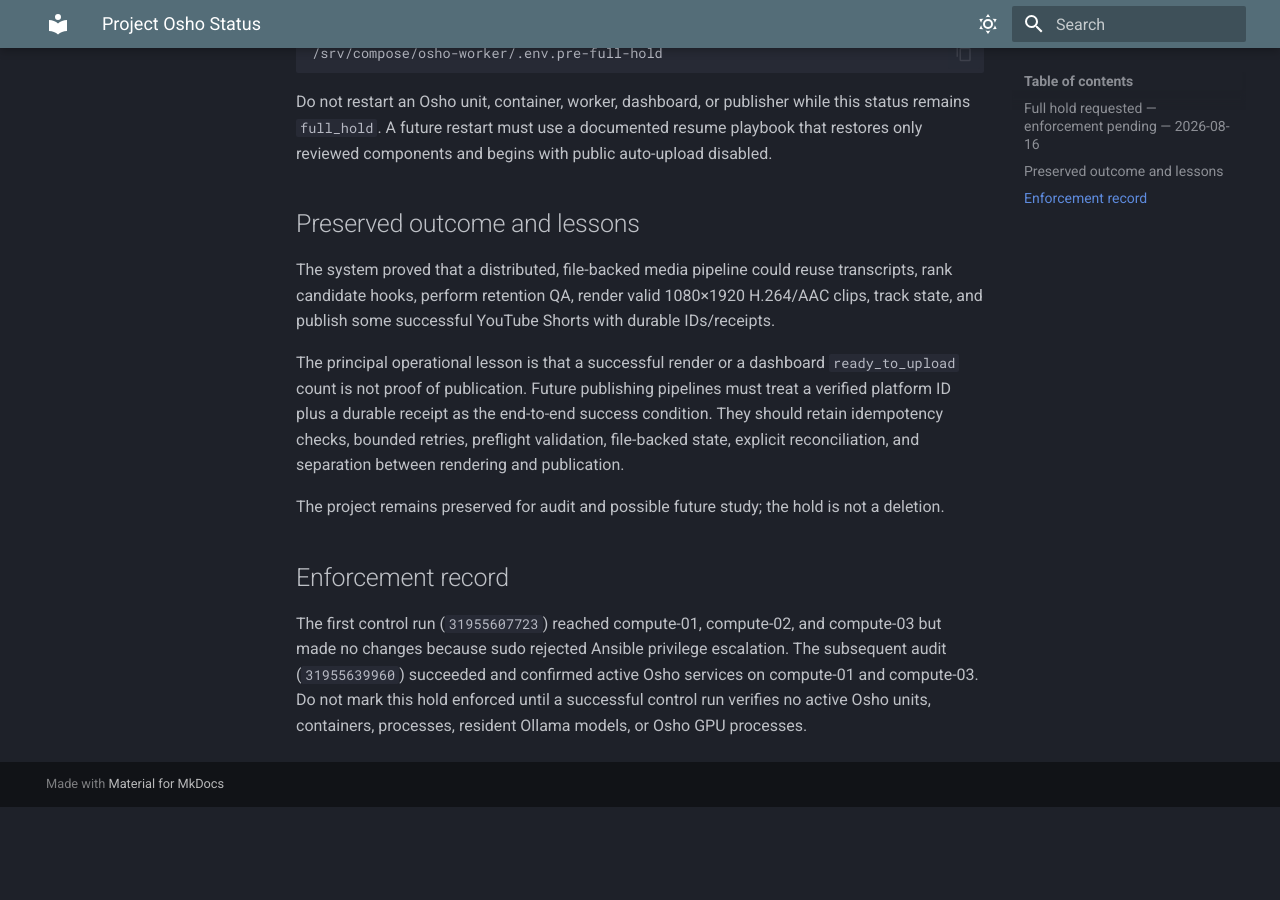
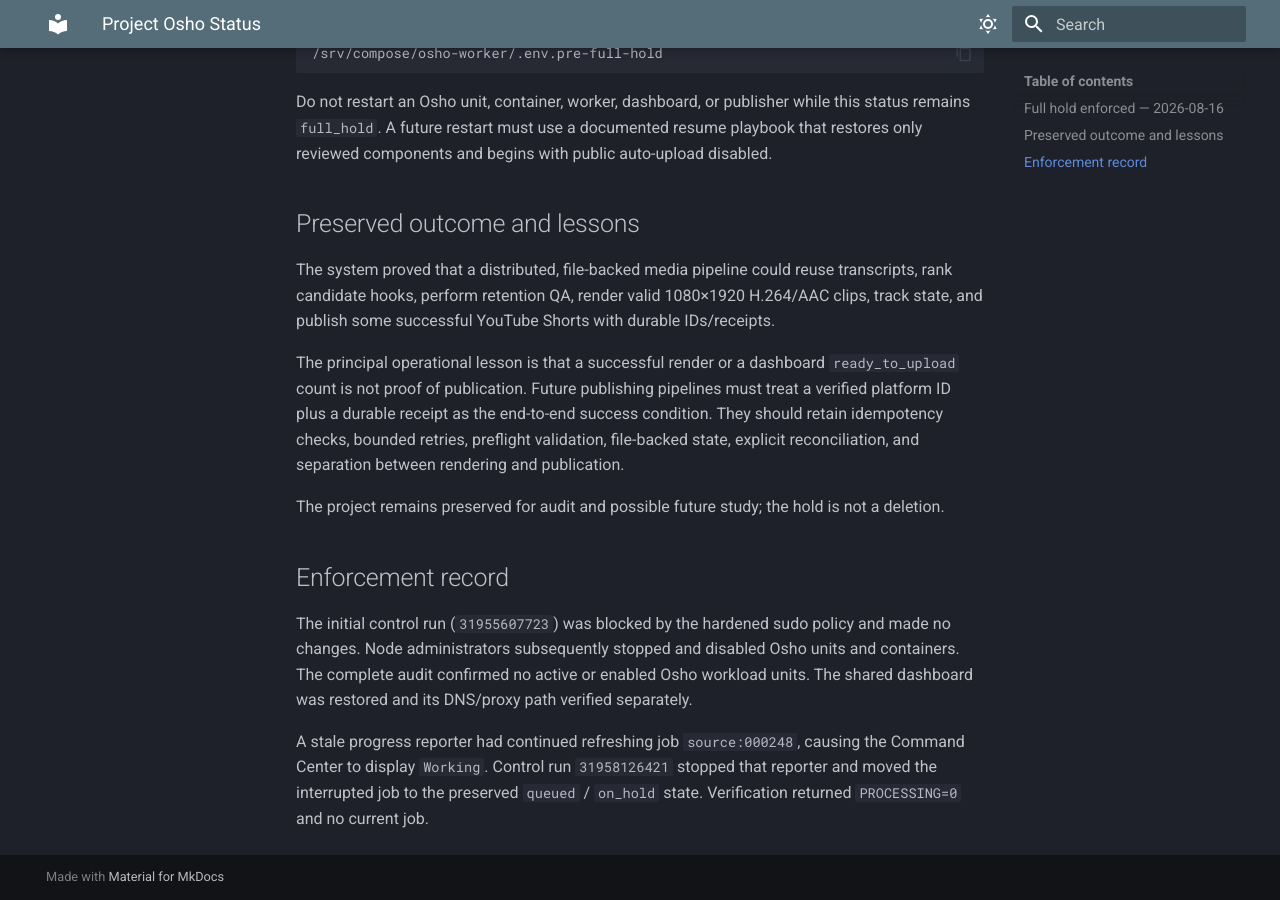
Before and after one commit to prabhat324/p2-home-os, an MkDocs documentation site: the page built from docs/12-project-osho/project-status.md, in a window 1280 px wide and 900 px high, scrolled down 1125 px. Built offline with MkDocs 1.6.1 and Material for MkDocs 9.7.7, drawn with Linux system fonts in a browser that asks for light colours; before the commit the page ends 1932 px from its top, so only the background shows below that; some of the changed text lies outside the part shown.

Commit message:
Record enforced Osho hold and cleared dashboard state

```diff
--- a/docs/12-project-osho/project-status.md
+++ b/docs/12-project-osho/project-status.md
@@ -1,8 +1,8 @@
 # Project Osho Status
 
-## Full hold requested — enforcement pending — 2026-08-16
+## Full hold enforced — 2026-08-16
 
-Project Osho has an indefinite, reversible **full hold requested** by owner decision. Enforcement is pending one-time node-administrator authorization because the `p2ops` control account is not permitted to stop or disable system services.
+Project Osho is under an indefinite, reversible **full hold** by owner decision. Node administrators stopped and disabled the Osho workloads on compute-01, compute-02, and compute-03; the shared P2 Command Center remains active by design.
 
 The hold applies only to Project Osho. The core pSquare Home OS dashboard (`dashboard.home.arpa`), monitoring, media, smart-home, storage, AI, and other shared platform services remain operational. The compute-02 container historically named `osho-dashboard` serves the shared P2 Command Center and is explicitly exempt from the hold; keeping it healthy does not resume Osho processing or publishing. Shared Ollama services must not be disabled merely because Osho is held; only Osho-triggered resident models should be unloaded when GPU capacity is needed.
 
@@ -47,4 +47,6 @@
 
 ## Enforcement record
 
-The first control run (`31955607723`) reached compute-01, compute-02, and compute-03 but made no changes because sudo rejected Ansible privilege escalation. The subsequent audit (`31955639960`) succeeded and confirmed active Osho services on compute-01 and compute-03. Do not mark this hold enforced until a successful control run verifies no active Osho units, containers, processes, resident Ollama models, or Osho GPU processes.
+The initial control run (`31955607723`) was blocked by the hardened sudo policy and made no changes. Node administrators subsequently stopped and disabled Osho units and containers. The complete audit confirmed no active or enabled Osho workload units. The shared dashboard was restored and its DNS/proxy path verified separately.
+
+A stale progress reporter had continued refreshing job `source:000248`, causing the Command Center to display `Working`. Control run `31958126421` stopped that reporter and moved the interrupted job to the preserved `queued` / `on_hold` state. Verification returned `PROCESSING=0` and no current job.
```
